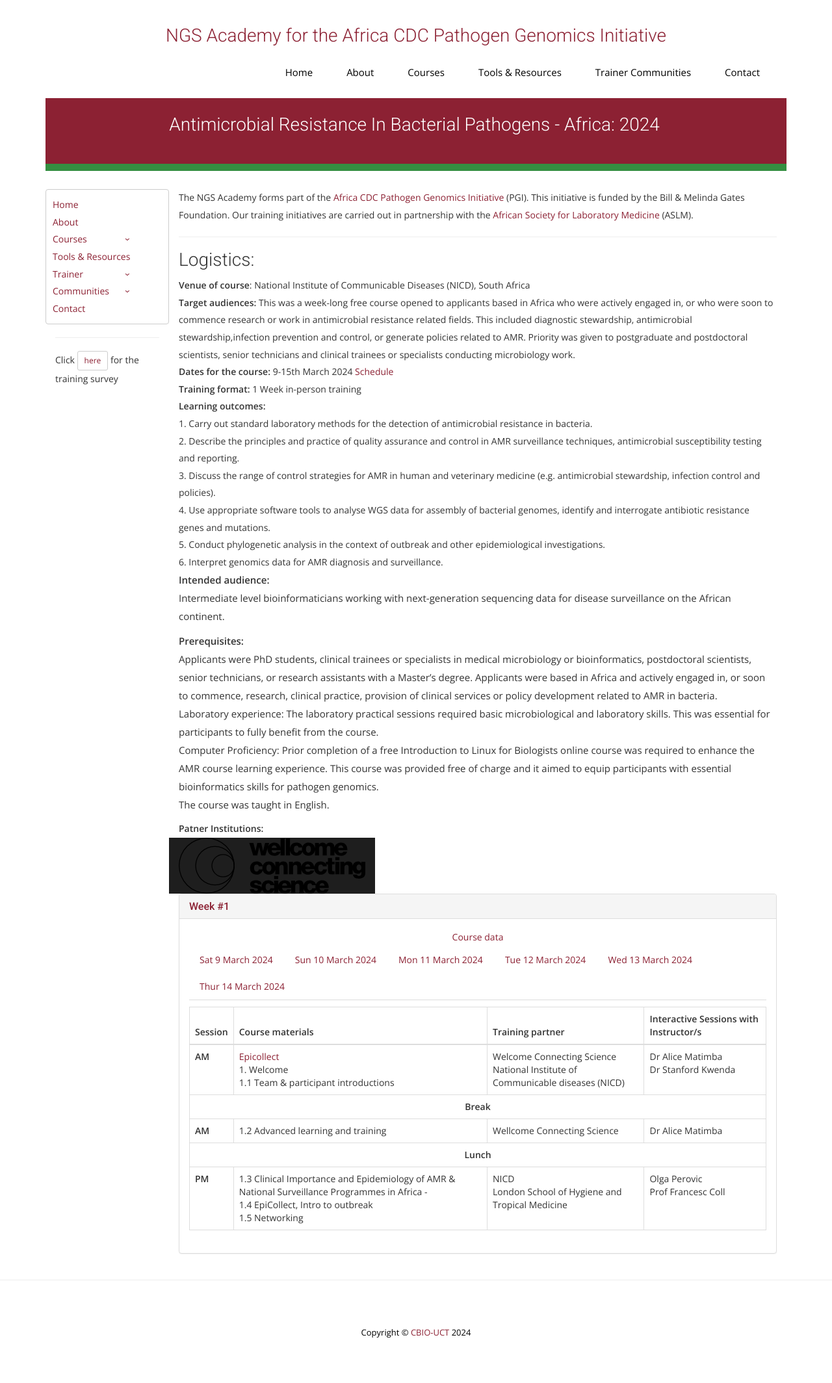
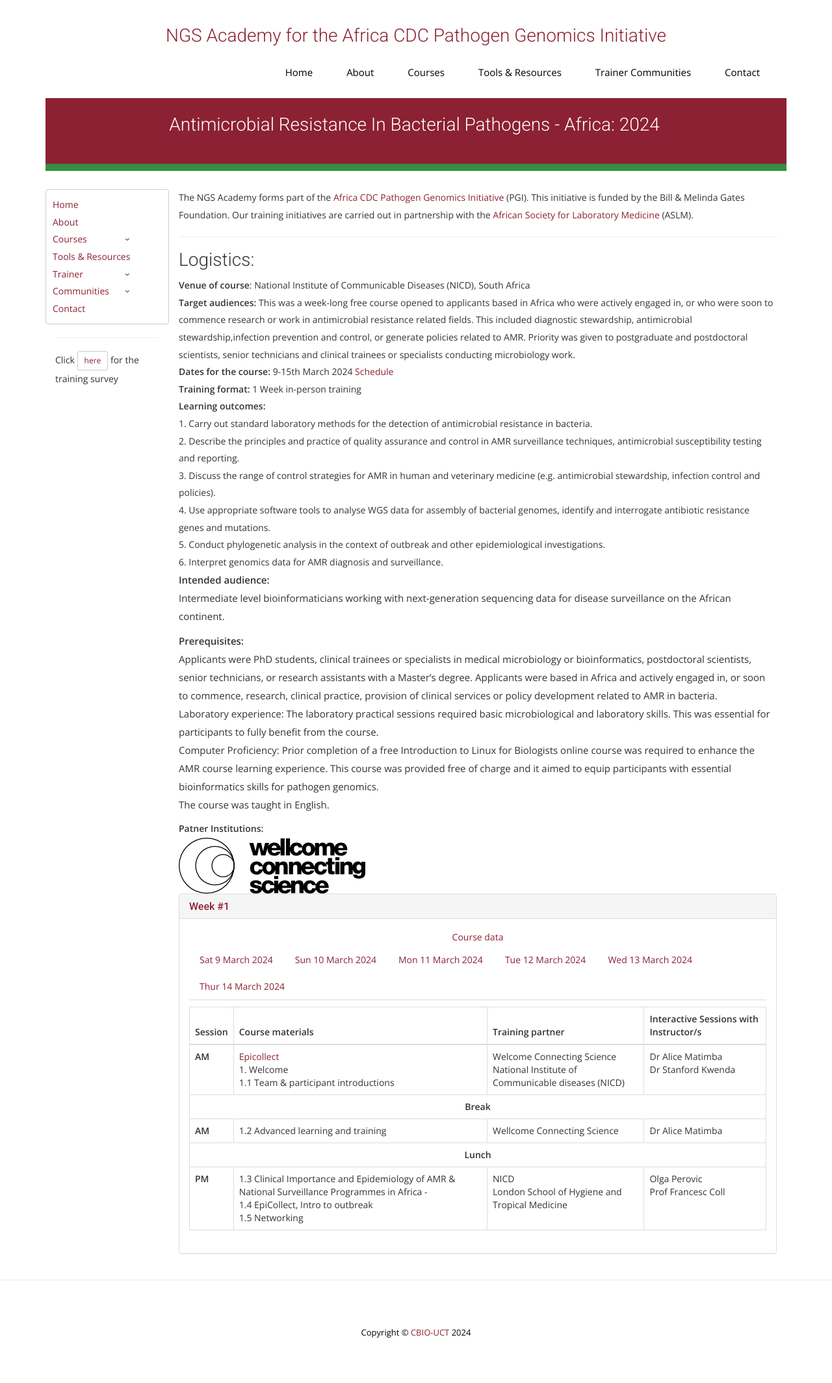
Before and after one commit to uct-cbio/ngs-academy, a Jekyll site: the page built from _posts/2024-02-10-Antimicrobial-Resistance-in-Bacterial-Pathogens-Africa-dev.md, in a window 1280 px wide. Shown: the whole page at 65% size. Built offline with Jekyll 4.4.1, drawn with Linux system fonts in a browser that asks for light colours; nearby versions of some CDN libraries; some web fonts are replaced; library files that are not in the unit come from our copies; comment, search, counter and statistics services are not loaded.

Commit message:
added image without bg color

```diff
--- a/_posts/2024-02-10-Antimicrobial-Resistance-in-Bacterial-Pathogens-Africa-dev.md
+++ b/_posts/2024-02-10-Antimicrobial-Resistance-in-Bacterial-Pathogens-Africa-dev.md
@@ -51,7 +51,7 @@ The course was taught in English.
  <b>Patner Institutions:</b>
 
    <div class="row">
-    <div class="col-sm-4 text-center" style="background-color:rgb(30, 30, 30);"><img alt="..." src="/ngs-academy/img/wcs_logo.svg" /></div>
+    <div class="col-sm-4 text-center"><img alt="..." src="/ngs-academy/img/wcs_logo.svg" /></div>
     <div class="col-sm-3 text-center"></div>
     <div class="col-sm-2 text-center" ></div>
     <div class="col-sm-3 text-center" ></div>
```
